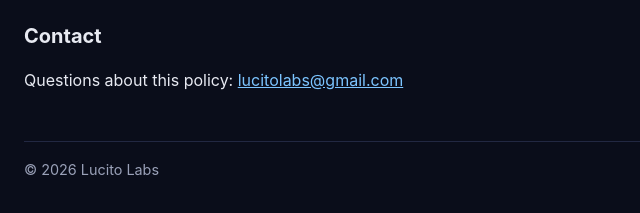
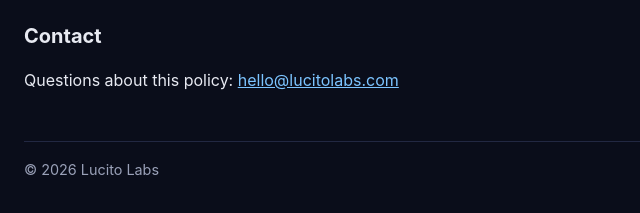
Before and after one commit to lucitolabs/lucitolabs.github.io, a plain HTML site: page crateport/privacy.html in a window 1280 px wide. Shown: the part 1625-1838 px from the top of the page, 272-912 px from the left. Drawn offline with Linux system fonts and the light colour scheme.

Commit message:
fix(crateport): use hello@lucitolabs.com as the privacy contact

```diff
--- a/crateport/privacy.html
+++ b/crateport/privacy.html
@@ -45,7 +45,7 @@
     <p>If a future version changes how the Game processes data, for example a release on iOS or in-app purchases, we will update this policy and its effective date before that version is released.</p>
 
     <h2>Contact</h2>
-    <p>Questions about this policy: <a href="mailto:lucitolabs@gmail.com">lucitolabs@gmail.com</a></p>
+    <p>Questions about this policy: <a href="mailto:hello@lucitolabs.com">hello@lucitolabs.com</a></p>
 
     <footer>&copy; 2026 Lucito Labs</footer>
   </main>
```
